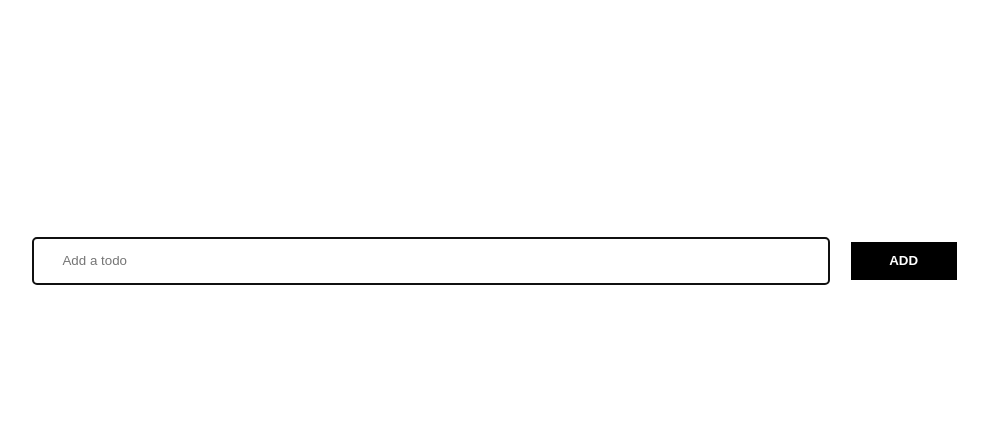
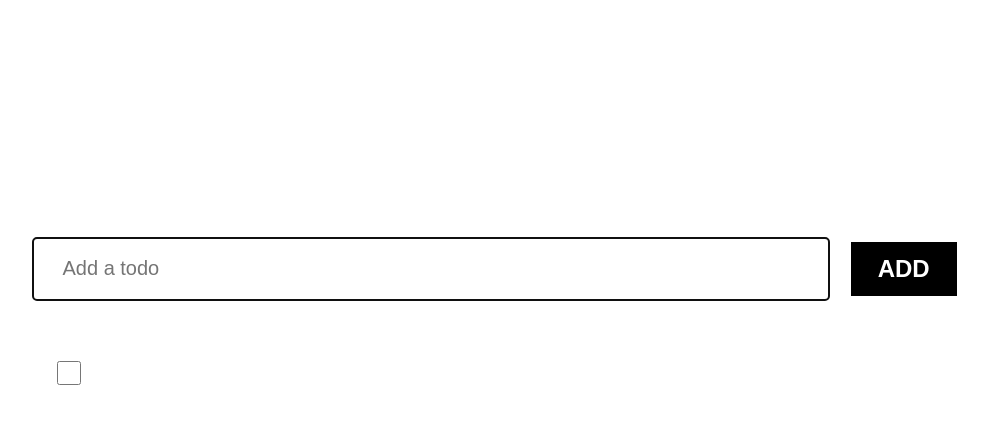
Before and after one commit to isaac-goncalves/MyPortfolio, a Next.js app: page /project3/components/Todolist in a window 1280 px wide. Both pictures are taken after typing "Sample" into the empty fields and a click on the button "ADD". Shown: the top 424 px of the page, without its empty margins (143-1131 px from the left). Built offline with nearby package versions, Linux system fonts and the light colour scheme.

Commit message:
Adding styling to todolist

```diff
--- a/src/pages/project3/components/Todo/index.tsx
+++ b/src/pages/project3/components/Todo/index.tsx
@@ -24,14 +24,21 @@ const Todo = ({ todos, completeTodo, removeTodo, updateTodo }) => {
   }
 
   return todos.map((todo, index) => (
+    <>
       <div
-      className={todo.isComplete ? styles.todo_row : styles.todo_row}
-      key={index}
+        className={styles.todo_row}
+        key={todo.id}
       >
-      <div className={styles.todoContainer} key={todo.id} onClick={() => completeTodo(todo.id)}>
-        <p>
+        <div className={styles.todoContainer} onClick={() => completeTodo(todo.id)}>
+          <input
+            type="checkbox"
+            checked={todo.isComplete}
+            className={styles.checkbox}
+          // onChange={() => completeTodo(todo.id)}
+          />
+          <label className={styles.labeltext}>
             {todo.text}
-        </p>
+          </label>
         </div>
         <div className={styles.icons}>
           <RiCloseCircleLine
@@ -43,7 +50,8 @@ const Todo = ({ todos, completeTodo, removeTodo, updateTodo }) => {
 
           />
         </div>
-    </div>
+      </div >
+    </>
   ));
 };
 
--- a/src/pages/project3/components/Todo/styles.module.scss
+++ b/src/pages/project3/components/Todo/styles.module.scss
@@ -10,17 +10,33 @@
   flex-direction: row;
   justify-content: space-between;
 }
+.todoContainer {
+  display: flex;
+  align-items: center;
+  gap: 1rem;
+  width: 100%;
+  label{
+    font-size: 1.5rem;
+    color: white;
+  }
+}
+
+.checkbox {
+  height: 1.5rem;
+  width: 1.5rem;
+  background-color: black;
+  border-radius: 0.25rem;
+  display: flex;
+  justify-content: center;
+  align-items: center;
+}
 
 .icons {
   display: flex;
   flex-direction: column;
   gap: 1rem;
+  z-index: 1;
 }
-
-.todoContainer {
-  width: 100%;
-}
-
 .todo_row:hover {
   -webkit-transform: scale(1);
   -ms-transform: scale(1);
--- a/src/pages/project3/components/TodoForm/styles.module.scss
+++ b/src/pages/project3/components/TodoForm/styles.module.scss
@@ -12,7 +12,9 @@
     border-radius: 4px;
     width: 100%;
     margin-left: 1rem;
-    height: 3rem;
+    height: 4rem;
+    font-size: 1.25rem;
+    color: white;
   }
 
   form > ::placeholder {
@@ -23,7 +25,7 @@
 .addButton {
   outline: none;
   width: 8rem;
-  height: 3rem;
+  height: 4rem;
   margin: 0 1rem 0 1rem;
   padding: 10px 25px;
   border-style: solid;
@@ -36,6 +38,7 @@
   position: relative;
   display: inline-block;
   background: #000;
+  font-size: 1.5rem;
   color: #fff;
   z-index: 1;
 }
--- a/src/pages/project3/components/Todolist/index.tsx
+++ b/src/pages/project3/components/Todolist/index.tsx
@@ -1,4 +1,4 @@
-import React, { useState } from 'react';
+import React, { useState, useEffect } from 'react';
 import TodoForm from '../TodoForm';
 import Todo from '../Todo';
 
@@ -6,6 +6,14 @@ import styles from "./styles.module.scss";
 
 function TodoList() {
   const [todos, setTodos] = useState([]);
+
+
+  useEffect(() => {
+    const todoData = localStorage.getItem('todos');
+    if (todoData) {
+      setTodos(JSON.parse(todoData));
+    }
+  }, []);
 
   const addTodo = todo => {
     if (!todo.text || /^\s*$/.test(todo.text)) {
@@ -15,7 +23,13 @@ function TodoList() {
     const newTodos = [todo, ...todos];
 
     setTodos(newTodos);
+
     console.log(...todos);
+
+    localStorage.setItem('todos', JSON.stringify(newTodos));
+
+    console.log(todo, ...todos);
+
   };
 
   const updateTodo = (todoId, newValue) => {
@@ -24,12 +38,20 @@ function TodoList() {
     }
 
     setTodos(prev => prev.map(item => (item.id === todoId ? newValue : item)));
+
+    localStorage.setItem('todos', JSON.stringify(todos));
+
   };
 
   const removeTodo = id => {
-    const removedArr = [...todos].filter(todo => todo.id !== id);
 
-    setTodos(removedArr);
+    const removeArr = [...todos].filter(todo => todo.id !== id);
+
+    setTodos(removeArr);
+
+    localStorage.setItem('todos', JSON.stringify(removeArr));
+
+
   };
 
   const completeTodo = id => {
@@ -40,6 +62,7 @@ function TodoList() {
       return todo;
     });
     setTodos(updatedTodos);
+    localStorage.setItem('todos', JSON.stringify(updatedTodos));
   };
 
   return (
```
Lines whose indentation alone changed are shown as unchanged.
